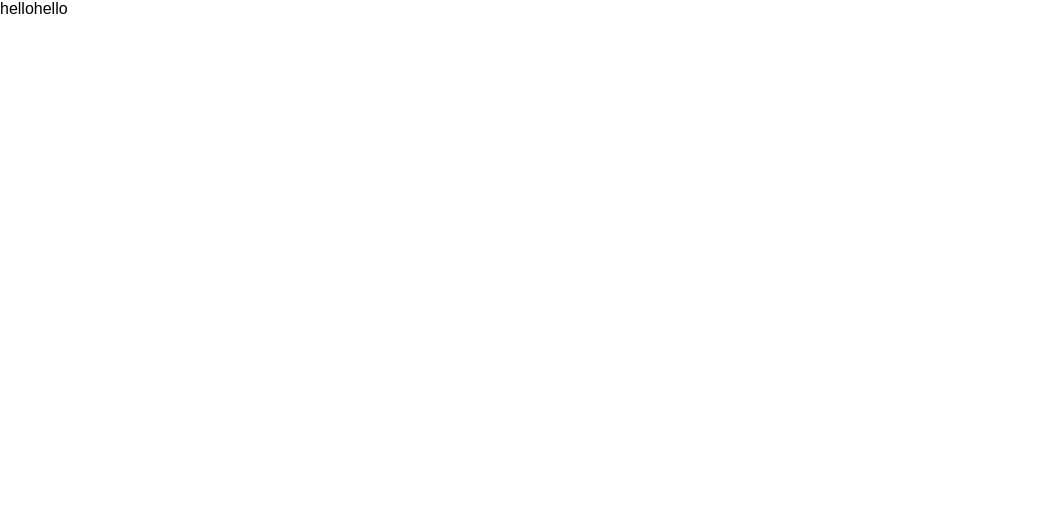
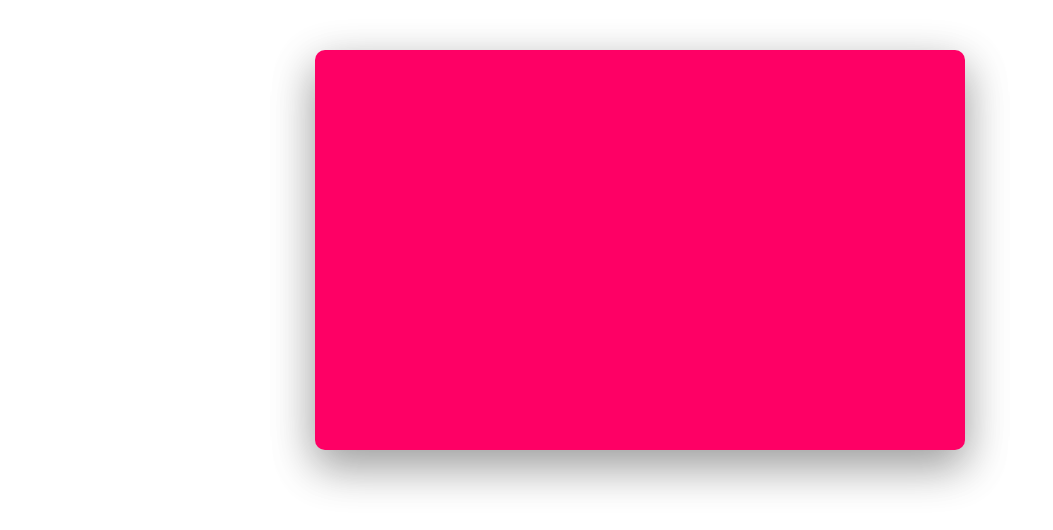
Before and after one commit to jdiejim/pokedex-blog, a React (Create React App) app: page / in a window 1280 px wide. Shown: the top 530 px of the page, without its empty margins (0-1053 px from the left). Built offline with nearby package versions, Linux system fonts and the light colour scheme.

Commit message:
Add styling to main layout

```diff
--- a/src/components/App.js
+++ b/src/components/App.js
@@ -5,7 +5,7 @@ class App extends Component {
   render() {
     return (
       <div className="App">
-        hellohello
+
       </div>
     );
   }
--- a/src/components/styles/App.css
+++ b/src/components/styles/App.css
@@ -0,0 +1,12 @@
+.App {
+  display: flex;
+  align-items: center;
+  justify-content: center;
+  width: 650px;
+  height: 400px;
+  padding-left: 10px;
+  margin: 50px auto;
+  background-color: #FE0065;
+  border-radius: 10px;
+  box-shadow: 0 14px 45px rgba(0, 0, 0, 0.22), 0 18px 45px rgba(0, 0, 0, 0.22);
+}
```
Also changed, not shown: screenshots/mainLayout.png (added), 1 other file (tests, documents, lock files or other folders).
